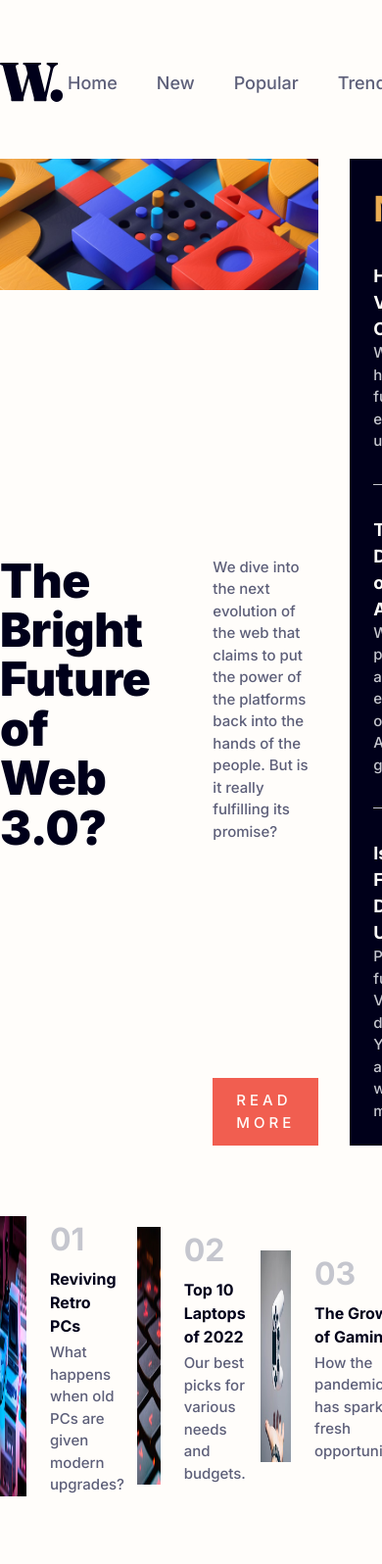
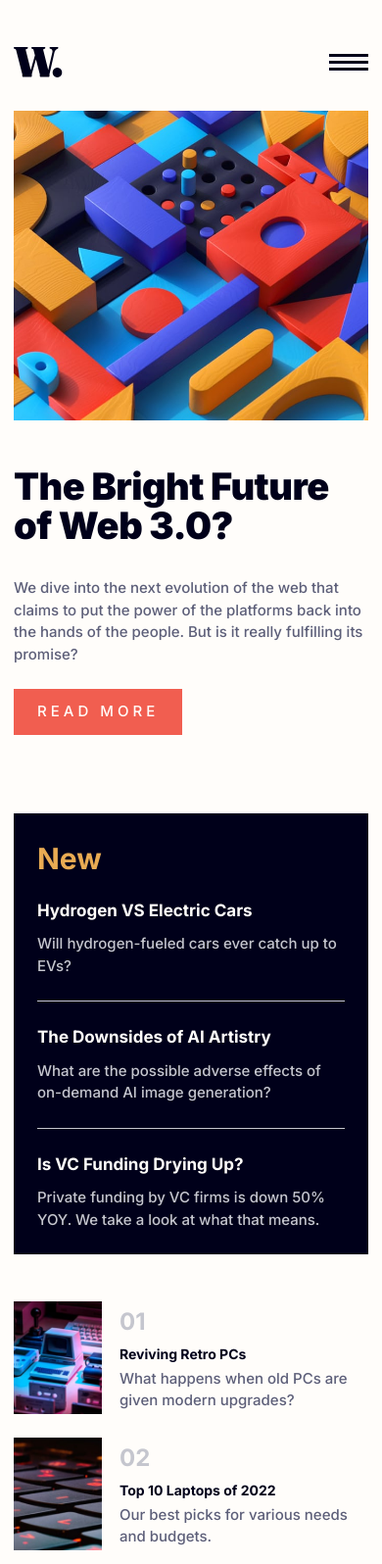
Before and after one commit to Selvy2004/news-homepage-main, a plain HTML site: page index.html in a window 390 px wide. Shown: the top 1596 px of the page at 98% size. Drawn offline with Linux system fonts and the light colour scheme.

Commit message:
11/3/2024 -- 03:46AM

```diff
--- a/css/queries.css
+++ b/css/queries.css
@@ -1,3 +1,187 @@
+/* 1120px */
+@media (max-width: 70em){
+  .container{
+    max-width: 107rem;
+  }
+  .main-title{
+    font-size: 4.4rem;
+  }
+}
+
+
+/* 1090px */
+@media (max-width: 68em) {
+  .container{
+    max-width: 105rem;
+  }
+  .main-title{
+    font-size: 4.2rem;
+  }
+}
+
+
+/* 1070px */
+@media (max-width: 66.5em) {
+  .container{
+    max-width: 103rem;
+  }
+}
+
+
+/* 1065px */
+@media (max-width: 66.56em) {
+  /* containers */
+  body{
+    font-size: 1.3rem;
+  }
+  .container{
+    margin: 6.4rem 1.8rem;
+  }
+
+  .main-title{
+    font-size: 3.8rem;
+  }
+
+  /* New - Section 3 */
+  .new{
+    font-size: 3rem;
+  }
+  .sub-new{
+    font-size: 1.7rem;
+  }
+  .advantage{
+    gap: 2.4rem;
+  }
+
+  /* aside */
+  .aside{
+    gap: 2.4rem;
+  }
+  .aside-item{
+    gap: 1.8rem;
+  }
+  .num{
+    font-size: 2.4rem;
+  }
+}
+
+
+/* 970px */
+@media (max-width: 60.7em) {
+  /* navigation */
+  header{
+    margin-bottom: 4.8rem;
+  }
+  .logo{
+    width: 5rem;
+  }
+  .nav-item{
+    font-size: 1.6rem;
+  }
+  /* containers */
+  .container{
+    margin: 4.8rem 1.4rem;
+  }
+  .main-body{
+    gap: 2.4rem;
+    margin-bottom: 4.8rem;
+  }
+  /* Details-Section2 */
+  .details{
+    gap: 3.2rem;
+  }
+  .details-par2{
+    gap: 2.4rem;
+    justify-content: stretch;
+  }
+  /* aside */
+  .aside-title{
+    font-size: 1.4rem;
+  }
+}
+
+
+/* 907px */
+@media (max-width: 56.7em){
+  body{
+    font-size: 1.5rem;
+  }
+  .main-body{
+    display: flex;
+    flex-direction: column;
+    gap: 4.8rem;
+  }
+  .aside{
+    flex-direction: column;
+    justify-content: flex-start;
+    align-items: flex-start;
+  }
+}
+
+
+ /* 650px */
+@media (max-width: 41em){
+   /* NAVIGATION */
+   .nav-item{
+    font-size: 1.8rem;
+  }
+   header{
+    position: relative;
+    margin-bottom: 3.4rem;
+  }
+  .nav-open {
+    background-color: #ffffffcd;
+    transition: all 0.5s ease-in;
+
+    display: flex;
+    flex-direction: column;
+    align-items: center;
+    justify-content: center;
+
+    position: absolute;
+    width: 100%;
+    height: 100vh;
+    top: 0;
+
+    z-index: 500;
+
+    -webkit-backdrop-filter: blur(2px);
+    backdrop-filter: blur(2px);
+
+  }
+  .nav-list{
+    display: flex;
+    flex-direction: column;
+  }
+
+  .details{
+    display: grid;
+    grid-template-columns: 1fr 2fr;
+  }
+}
+
+/* Some important relative information */
+.opacity-nav{
+  opacity: 0;
+}
+
+.hidden{
+  display: none !important;
+  visibility: hidden !important;
+}
+
+
+/* 640px */
+@media (max-width: 40.2em) {
+  .details{
+    display: flex;
+    flex-direction: column;
+    gap: 3.2rem;
+    margin-bottom: 3.2rem;
+  }
+}
+
+
 /* Mobile: 375px */
 @media (max-width: 23.5em) {
   /* Containeras */
@@ -5,65 +189,26 @@
     padding: 0 1.6rem;
     margin: 3.2rem auto;
   }
-  .main-body{
-    display: flex;
-    flex-direction: column;
 
-  }
-  /* NAVIGATION */
   .logo{
     width: 4.8rem;
   }
 
-  .navigation{
-    margin-bottom: 3.4rem;
-  }
-
-  /* SOME FLEX-BOX */
+  /* DETAILS SECTION */
   .details{
-    flex-direction: column;
-    gap: 3.2rem;
     margin-bottom: 3.2rem;
   }
 
-  .aside{
-    flex-direction: column;
+  .main-title{
+    font-weight: 800;
   }
 
   .details-par2{
     gap: 3.2rem;
   }
 
-
-  /* DETAILS SECTION */
-  .main-title{
-    font-weight: 800;
-  }
-  .navigation{
-    position: relative;
-  }
-  .nav-open {
-    position: absolute;
-    background-color: #ffffffcd;
-    flex-direction: column;
-    top: 130%;
-    left: 5%;
-    transform: translateX(220%);
-    z-index: 500;
-    border-radius: 3px;
-    -webkit-backdrop-filter: blur(5px);
-    backdrop-filter: blur(5px);
-    /* height: 60vh; */
-    transition: all 0.5s ease-out;
-
-  }
-  .open-icon{
-    display: block;
-    z-index: 1000;
+  /* Attribution */
+  .attribution{
+    font-size: 1rem;
   }
 }
-
-.hidden{
-  display: none !important;
-  visibility: hidden !important;
-}
--- a/css/style.css
+++ b/css/style.css
@@ -90,11 +90,20 @@ body{
 }
 
 /* NAVIGATION */
-.navigation{
+header{
   display: flex;
   align-items: center;
   justify-content: space-between;
   margin-bottom: 5.8rem;
+}
+
+.btn-icon {
+  display: block;
+  z-index: 1000;
+}
+.close-icon{
+  width: 3.2rem;
+  height: 3rem;
 }
 
 .nav-list{
@@ -138,7 +147,7 @@ body{
 }
 
 
-/* SECTION 2 */
+/* SECTION 2 [Details Section]*/
 .details{
   display: flex;
   gap: 6.4rem;
@@ -194,10 +203,10 @@ body{
 .new{
   color: hsl(35, 77%, 62%);
   font-size: 3.6rem;
+  margin-bottom: 1.8rem;
 }
 
 .advantage{
-  margin-top: 2.8rem;
   display: flex;
   flex-direction: column;
   /* justify-content: space-between; */
@@ -207,6 +216,7 @@ body{
 .sub-new{
   color: hsl(36, 100%, 99%);
   font-size: 1.8rem;
+  margin-bottom: 1rem;
 }
 .para-new{
   color: hsl(233, 8%, 79%);
@@ -221,6 +231,7 @@ body{
 .aside {
   display: flex;
   align-items: center;
+  justify-content: center;
   gap: 3.2rem;
   margin-bottom: 7.2rem;
 }
@@ -228,22 +239,25 @@ body{
 .aside-item{
   display:flex;
   gap: 2.4rem;
+  align-items: center;
+  justify-content: center;
 }
 
 .img-asside{
-  width: 25%;
+  width: 9rem;
+  height: 11.5rem;
 }
 
 .aside-text{
   display: flex;
   flex-direction: column;
-  row-gap: 0.4rem;
+  gap: 0.4rem;
   align-items: flex-start;
 }
 
 .num{
   color:hsl(233, 8%, 79%);
-  font-size: 3.2rem;
+  font-size: 3.6rem;
   font-weight: 700;
 }
 
@@ -254,12 +268,11 @@ body{
 }
 
 /* attribution */
-
 .attribution{
   text-align: center;
   font-size: 1.2rem;
+}
 
-}
 .footer-link:link,
 .footer-link:visited{
   text-decoration: none;
--- a/index.html
+++ b/index.html
@@ -25,19 +25,20 @@
   </head>
 
   <body>
-    <section class="container">
+    <main class="container">
 
       <!-- HEADING -->
       <header>
-        <nav class="navigation">
-          <!-- p 1 -->
-          <img src="assets/images/logo.svg" class="logo" alt="LOGO" />
-          <!-- OPEN AND CLOSE ICONS -->
-          <img src="assets/images/icon-menu.svg" class="open-icon hidden" alt="Open icon"/>
-          <img src="assets/images/icon-menu-close.svg" class="close-icon hidden" alt="Close icon"/>
-          <!-- hidden -->
-            <!-- p 2 -->
-            <ul class="nav-list nav-open">
+        <!-- p 1 -->
+        <img src="assets/images/logo.svg" class="logo" alt="LOGO" />
+        <!-- OPEN AND CLOSE ICONS -->
+        <!-- hidden -->
+          <img src="assets/images/icon-menu.svg" class="btn-icon open-icon hidden" alt="Open icon"/>
+          <img src="assets/images/icon-menu-close.svg" class="btn-icon close-icon hidden" alt="Close icon"/>
+
+          <!-- p 2 -->
+        <nav class="navigation  nav-open">
+            <ul class="nav-list">
               <li><a href="#" class="nav-item">Home</a></li>
               <li><a href="#" class="nav-item">New</a></li>
               <li><a href="#" class="nav-item">Popular</a></li>
@@ -45,7 +46,6 @@
               <li><a href="#" class="nav-item">Categories</a></li>
             </ul>
         </nav>
-
       </header>
 
       <section class="main-body">
@@ -72,7 +72,6 @@
             </div>
           </div>
 
-
         <!-- SECTION 3 -->
         <div class="section-new">
 
@@ -83,14 +82,14 @@
           <div class="advantage">
 
             <!-- p 1 -->
-            <div>
+            <div class="adv-item">
               <h3 class="sub-new">Hydrogen VS Electric Cars</h3>
               <p class="para-new">Will hydrogen-fueled cars ever catch up to EVs?</p>
             </div>
 
             <div class="border"></div>
             <!-- p 2 -->
-            <div>
+            <div class="adv-item">
               <h3 class="sub-new">The Downsides of AI Artistry</h3>
               <p class="para-new">What are the possible adverse effects of on-demand AI image generation?</p>
             </div>
@@ -108,9 +107,9 @@
 
       </section>
 
-
       <!-- section 4 -->
       <aside class="aside">
+
         <!-- 01 -->
         <div class="aside-item">
           <img class="img-asside" src="assets/images/image-retro-pcs.jpg" alt="Retro Pcs image"/>
@@ -140,12 +139,15 @@
             <p>How the pandemic has sparked fresh opportunities.</p>
           </div>
         </div>
+
       </aside>
 
+      <!-- Attribution -->
       <div class="attribution">
         Challenge by <a class="footer-link" href="https://www.frontendmentor.io?ref=challenge" target="_blank">Frontend Mentor</a>.
         Coded by <a class="footer-link" href="https://linkedin.com/in/selvy-atef-a9a0a6248"  target="_blank">Selvy Atef</a>.
       </div>
-    </section>
+
+    </main>
   </body>
 </html>
--- a/javascript.js
+++ b/javascript.js
@@ -1,34 +1,46 @@
 'use strict'
 
+// Images
 const decktopImage = document.querySelector('.desktop-phone');
 const phoneImage = document.querySelector('.photo-phone');
-
+// Icons
 const openIcon = document.querySelector(".open-icon");
 const closeIcon = document.querySelector(".close-icon");
+// Navigation
+const navigation = document.querySelector(".navigation");
 
-const navList = document.querySelector(".nav-list");
-
-if (window.innerWidth <= 380) {
+// Replace Desktop-img with Mobile-img
+if (window.innerWidth <= 500) {
   phoneImage.classList.remove('hidden');
   decktopImage.classList.add('hidden');
-
-  navList.classList.add("hidden");
-  openIcon.classList.remove("hidden");
-} else {
-  phoneImage.classList.add('hidden');
-  decktopImage.classList.remove('hidden');
-
-  navList.classList.remove("hidden");
-  openIcon.classList.add("hidden");
 }
 
+// Some Default for tablits and phones
+if (window.innerWidth <= 650) {
+  navigation.classList.add("opacity-nav");
+  openIcon.classList.remove("hidden");
+}
+
+// Open Navigation
 openIcon.addEventListener("click", function () {
   openIcon.classList.add("hidden");
-  closeIcon.classList.toggle("hidden");
-  navList.classList.remove("hidden");
+  closeIcon.classList.remove("hidden");
+  navigation.classList.remove("opacity-nav");
 });
-closeIcon.addEventListener("click", function () {
-  closeIcon.classList.toggle("hidden");
-  openIcon.classList.toggle("hidden");
-  navList.classList.add("hidden");
+
+// CLOSE NAVIGATION
+const closeNav = function () {
+  if (!closeIcon.classList.contains("hidden")) {
+    closeIcon.classList.toggle("hidden");
+    openIcon.classList.toggle("hidden");
+    navigation.classList.add("opacity-nav");
+  }
+}
+closeIcon.addEventListener("click", closeNav);
+
+//Close Navigation using Escape key on keyboard
+document.addEventListener('keydown', function (e) {
+  if (e.key === 'Escape') {
+    closeNav();
+  }
 });
```
